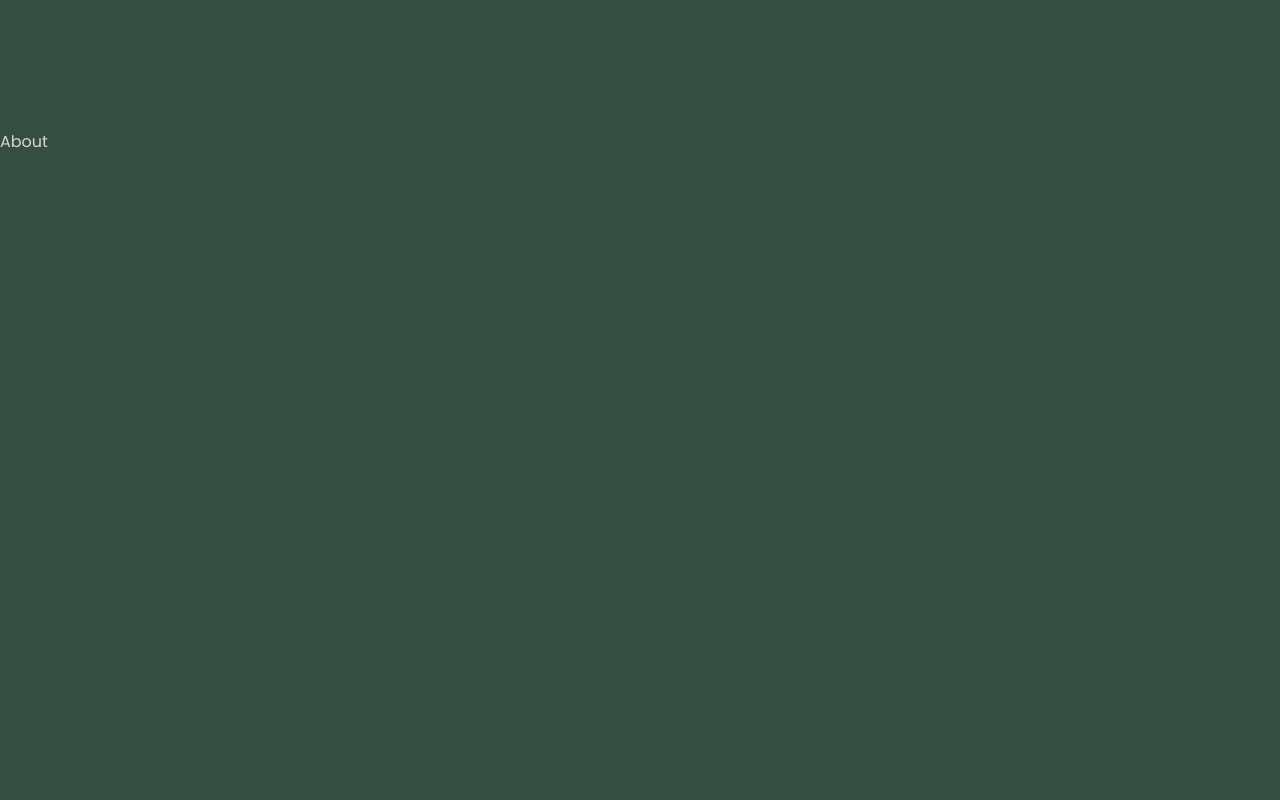
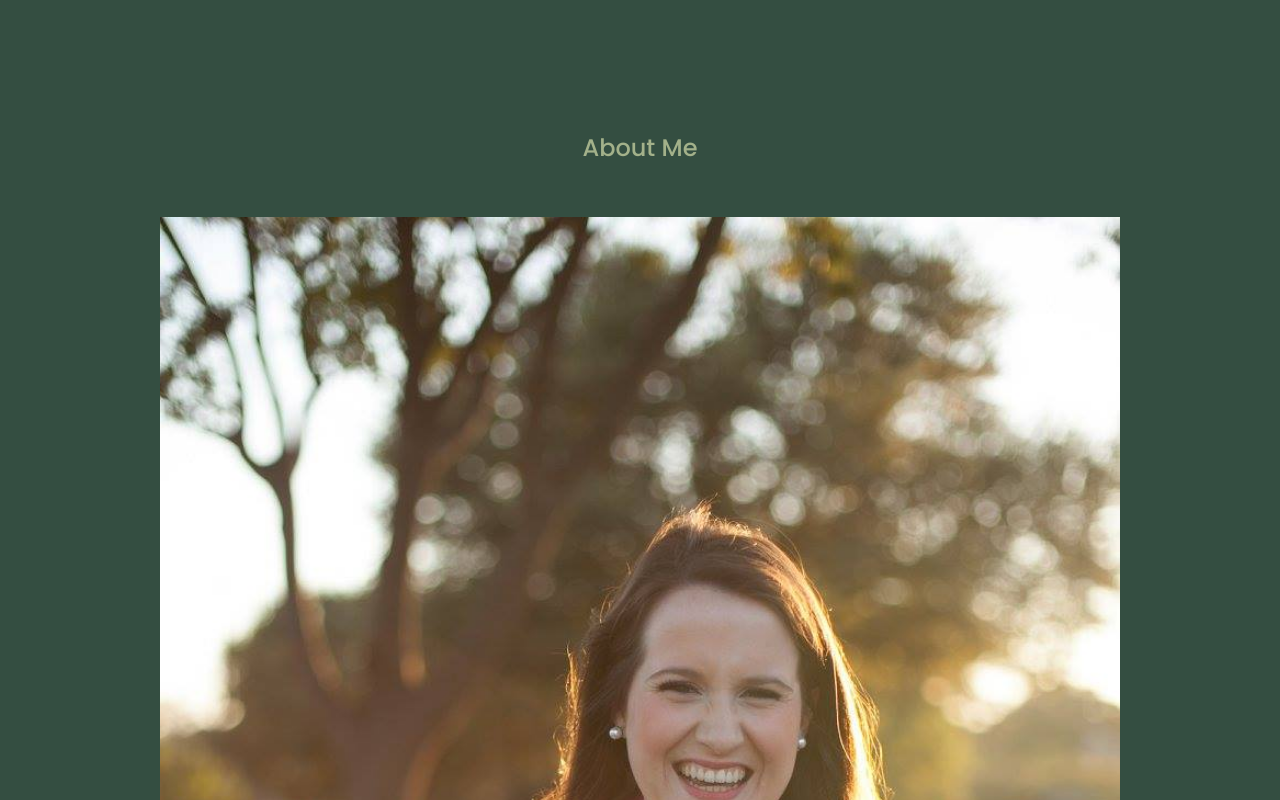
Before and after one commit to leah-choco/Portfolio, a React (Create React App) app: page / in a window 1280 px wide. Shown: the part 800-1600 px from the top of the page. Built offline with nearby package versions, Linux system fonts and the light colour scheme.

Commit message:
Creating About Me jsx with icons

```diff
--- a/src/components/About/About.jsx
+++ b/src/components/About/About.jsx
@@ -1,10 +1,51 @@
 import React from 'react';
+import ME from '../../assets/Leah Laughing Portfolio.jpeg'
+import{TbCertificate} from 'react-icons/tb';
+import {GoLocation} from 'react-icons/go';
+import{GiStack} from 'react-icons/gi';
+
 
 import './about.css';
 
 const About = () => {
   return (
-   <section id='about'>About</section>
+   <section id='about'>
+    <h2>About Me</h2>
+
+    <div className='container about__container'>
+      <div className='about__me'>
+        <div className='about__me-image'>
+          <img src={ME} alt='Leah Laughing'/>
+        </div>
+      </div>
+
+      <div className='about__content'>
+        <div className='about__cards'></div>
+          <article className='about__card'>
+            <TbCertificate className='about__icon' />
+            <h5>Education</h5>
+            <small>Vanderbilt University Certification</small>
+          </article>
+
+          <article className='about__card'>
+            <GoLocation className='about__icon' />
+            <h5>Location</h5>
+            <small>Middle Tennessee</small>
+          </article>
+
+          <article className='about__card'>
+            <GiStack className='about__icon' />
+            <h5>MERN Stack</h5>
+            <small>MongoDB, Express, React, Node</small>
+          </article>
+      </div>
+
+      <p>Lorem ipsum, dolor sit amet consectetur adipisicing elit. Veritatis, excepturi?
+        Eaque, neque illo? Dolorum eius numquam tenetur praesentium voluptates et quo fugit expedita illo distinctio,
+        dicta explicabo sapiente consequatur debitis!
+        </p>
+    </div>
+   </section>
   )
 }
 
--- a/src/components/Header/CTA.jsx
+++ b/src/components/Header/CTA.jsx
@@ -3,7 +3,7 @@ import React from 'react'
 const CTA = () => {
   return (
     <div className='cta'>
-        <a href='https://docs.google.com/document/d/1-B0Bd3GqD-P8bBREHyThjBUX6MdnrExAtxKIVBB67Yw/edit?usp=sharing' className='btn'>See Resume</a>
+        <a href='https://docs.google.com/document/d/1-B0Bd3GqD-P8bBREHyThjBUX6MdnrExAtxKIVBB67Yw/edit?usp=sharing' target='_blank' className='btn'>See Resume</a>
         <a href='#contact' className='btn btn-primary'>Contact Me</a>
     </div>
 
```
Also changed, not shown: src/assets/Leah Laughing Portfolio.jpeg (added).
